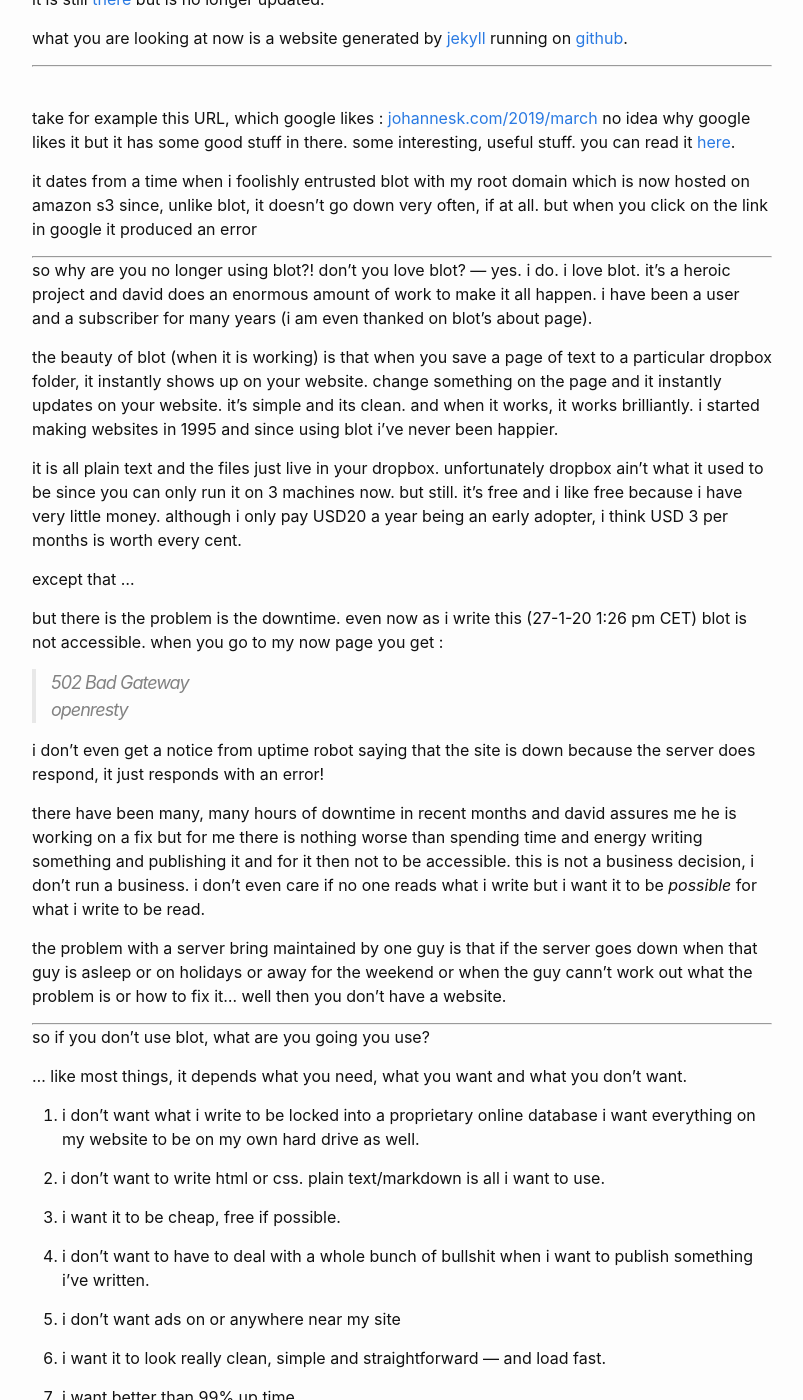
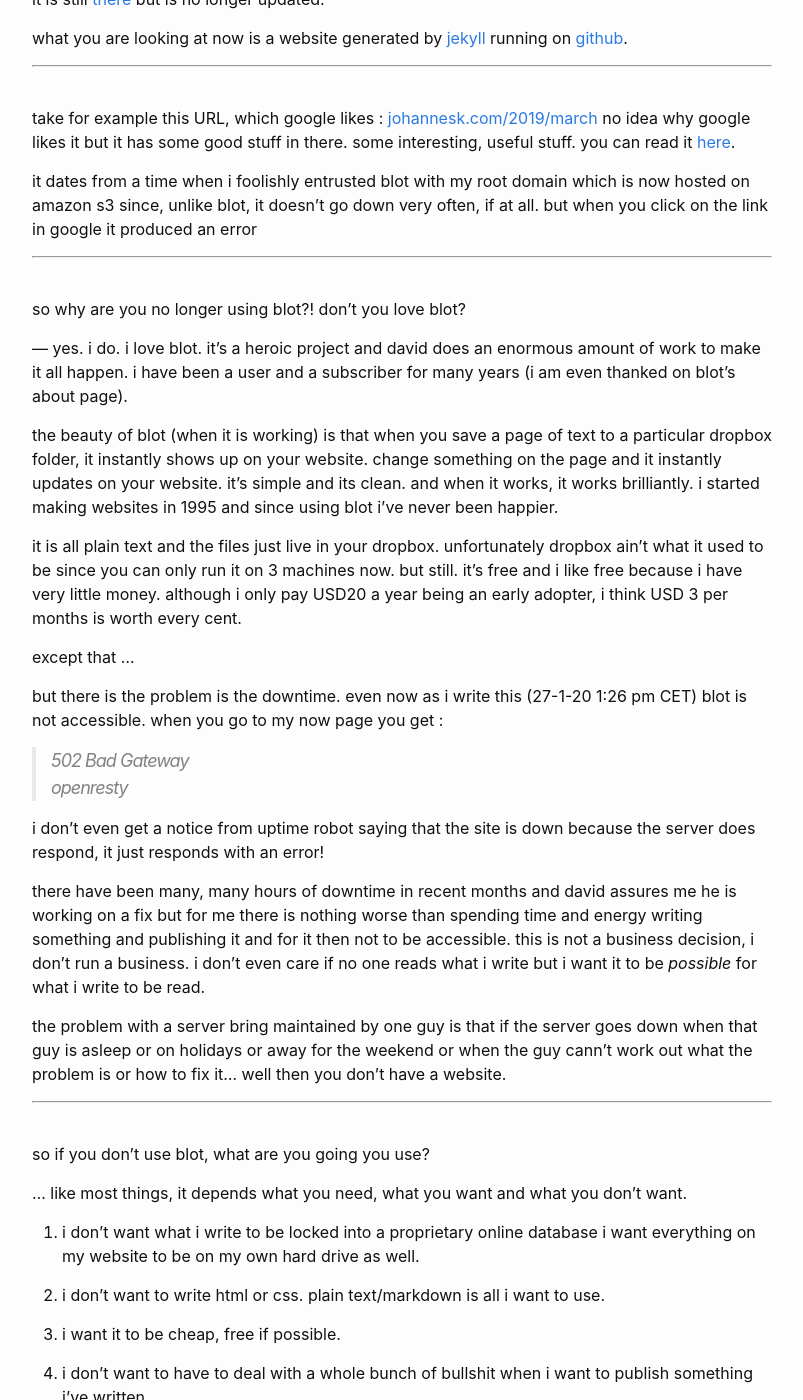
Before and after one commit to johkla/johkla.github.io, a Jekyll site: the page built from blot.md, in a window 1280 px wide and 1400 px high, scrolled down 342 px. Shown: the whole window, without its empty margins (238-1041 px from the left). Built offline with Jekyll 4.4.1, drawn with Linux system fonts in a browser that asks for light colours; our own code applies the rules of GitHub Pages for plain Markdown files.

Commit message:
Update blot.md

```diff
--- a/blot.md
+++ b/blot.md
@@ -25,7 +25,11 @@ it dates from a time when i foolishly entrusted blot with my root domain which i
 
 ----------------------
 
+<p>
+  &nbsp;
+</p>
 so why are you no longer using blot?! don't you love blot?
+
 — yes. i do. i love blot. it's a heroic project and david does an enormous amount of work to make it all happen. i have been a user and a subscriber for many years (i am even thanked on blot's about page).
 
 the beauty of blot (when it is working) is that when you save a page of text to a particular dropbox folder, it instantly shows up on your website. change something on the page and it instantly updates on your website. it's simple and its clean. and when it works, it works brilliantly. i started making websites in 1995 and since using blot i've never been happier.
@@ -47,6 +51,9 @@ the problem with a server bring maintained by one guy is that if the server goes
 
 ----------------------
 
+<p>
+  &nbsp;
+</p>
 
 so if you don't use blot, what are you going you use?
 
@@ -68,5 +75,6 @@ so if you don't use blot, what are you going you use?
 
 ----------------------
 
-
-github? with hugo?
+<p>
+  &nbsp;
+</p>
```
